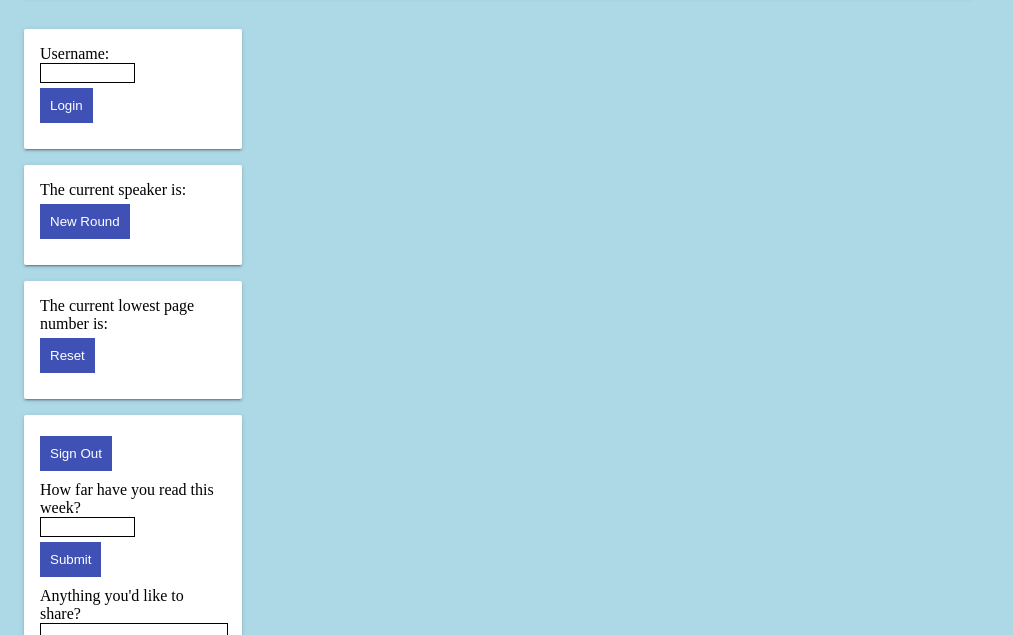
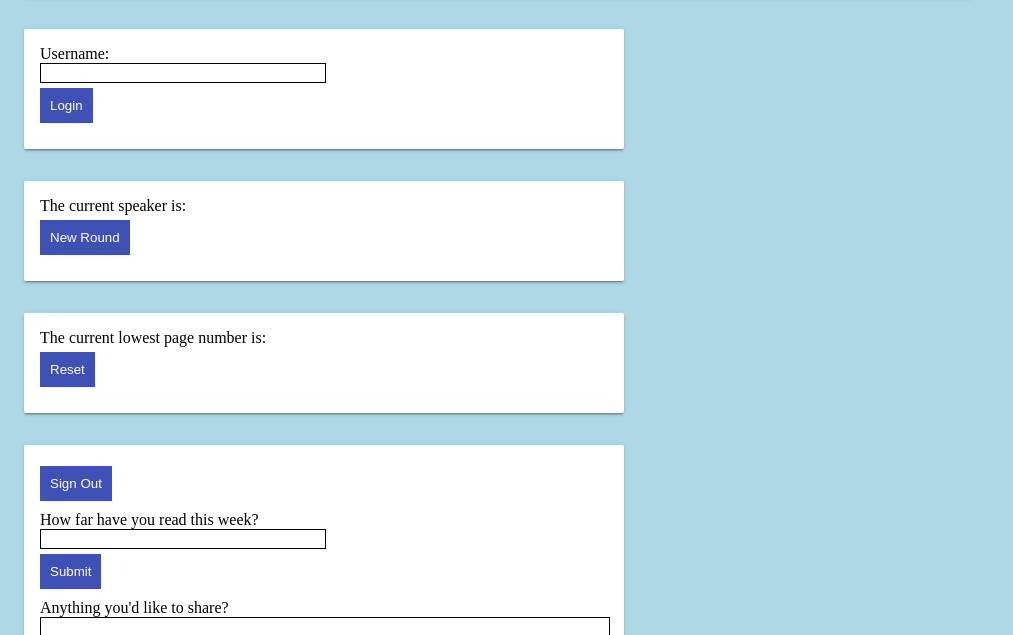
Before and after one commit to etha7/Book_Club_Nodejs, a website: page static/index.html in a window 1280 px wide. Shown: the part 165-800 px from the top of the page, without its empty margins (0-1013 px from the left). Drawn offline with nearby package versions, Linux system fonts and the light colour scheme; no server answers.

Commit message:
Comments are now in a fixed height div, and with overflow handled by a scrollbar

```diff
--- a/static/css/index.css
+++ b/static/css/index.css
@@ -21,6 +21,13 @@ label {
 #cardholder_holder{
  display: flex;
  flex-direction: row;
+}
+.cardholder{
+ display: flex;
+ flex-direction: column;
+ width: 100%;
+ height: 100%
+ overflow-y: auto; /* Give scrollbar to comment section */
 }
 
 .card {
@@ -47,7 +54,6 @@ label {
  border-radius: 2px;
  margin: 16px;
  box-shadow: 0 2px 2px 0 rgba(0, 0, 0, 0.14), 0 3px 1px -2px rgba(0, 0, 0, 0.2), 0 1px 5px 0 rgba(0, 0, 0, 0.12);
- max-width: 75%;
 }
 .card > .field {
  width: 50%;
```
